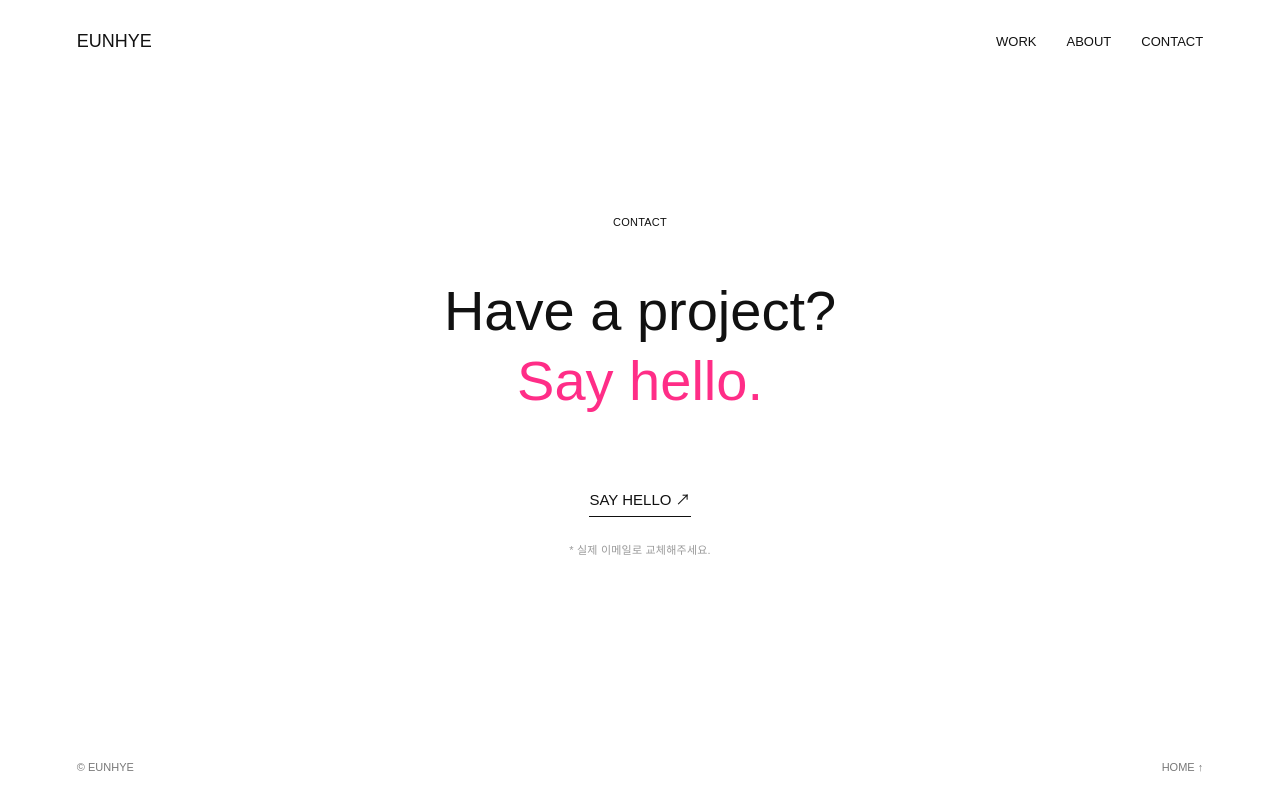
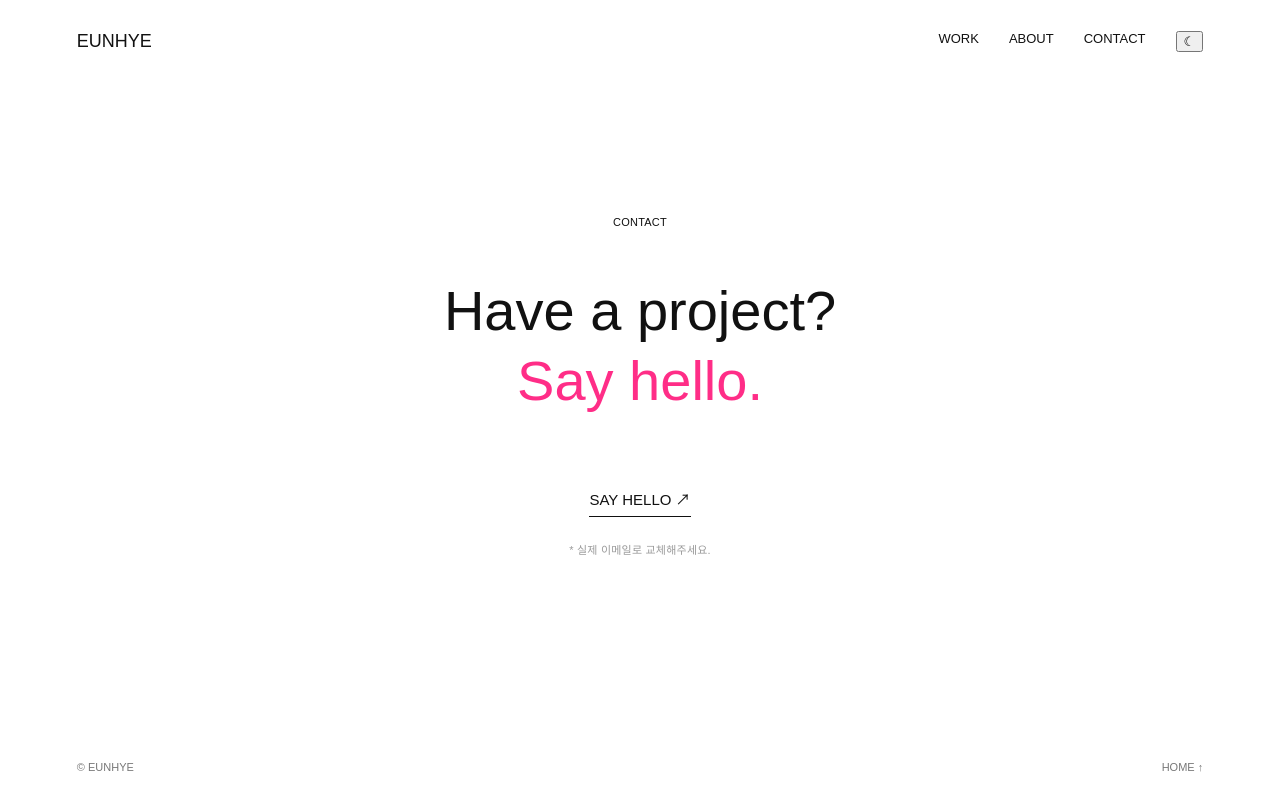
Before and after one commit to eunhyemon/eunhyemon.github.io, a plain HTML site: page contact.html in a window 1280 px wide. Drawn offline with nearby package versions, Linux system fonts and the light colour scheme; a web font is replaced by a local one.

Commit message:
Apply Schoolbell headings, LINE Seed text, and theme toggle; keep vertical work layout

```diff
--- a/contact.html
+++ b/contact.html
@@ -1 +1 @@
-<!doctype html><html lang="ko"><head><meta charset="utf-8"><meta name="viewport" content="width=device-width,initial-scale=1"><title>Contact — EUNHYE</title><link rel="stylesheet" href="css/style.css"><script defer src="https://cdn.jsdelivr.net/npm/gsap@3.12.5/dist/gsap.min.js"></script><script defer src="https://cdn.jsdelivr.net/npm/gsap@3.12.5/dist/ScrollTrigger.min.js"></script><script defer src="js/main.js"></script></head><body><header><a class="logo" href="index.html">EUNHYE</a><nav><a href="work.html">WORK</a><a href="about.html">ABOUT</a><a href="contact.html">CONTACT</a></nav></header><main class="page"><section class="contact"><small>CONTACT</small><h2>Have a project?<br><em>Say hello.</em></h2><a href="mailto:hello@example.com">SAY HELLO ↗</a><small class="note">* 실제 이메일로 교체해주세요.</small></section></main><footer><span>© EUNHYE</span><a href="index.html">HOME ↑</a></footer></body></html>
+<!doctype html><html lang="ko"><head><meta charset="utf-8"><meta name="viewport" content="width=device-width,initial-scale=1"><title>Contact — EUNHYE</title><link rel="stylesheet" href="css/style.css?v=20261117theme1"><script defer src="https://cdn.jsdelivr.net/npm/gsap@3.12.5/dist/gsap.min.js"></script><script defer src="https://cdn.jsdelivr.net/npm/gsap@3.12.5/dist/ScrollTrigger.min.js"></script><script defer src="js/main.js"></script></head><body><header><a class="logo" href="index.html">EUNHYE</a><nav><a href="work.html">WORK</a><a href="about.html">ABOUT</a><a href="contact.html">CONTACT</a><button class="theme-toggle" type="button" aria-label="다크 모드로 변경" aria-pressed="false" title="Dark mode">☾</button></nav></header><main class="page"><section class="contact"><small>CONTACT</small><h2>Have a project?<br><em>Say hello.</em></h2><a href="mailto:hello@example.com">SAY HELLO ↗</a><small class="note">* 실제 이메일로 교체해주세요.</small></section></main><footer><span>© EUNHYE</span><a href="index.html">HOME ↑</a></footer></body></html>
```
